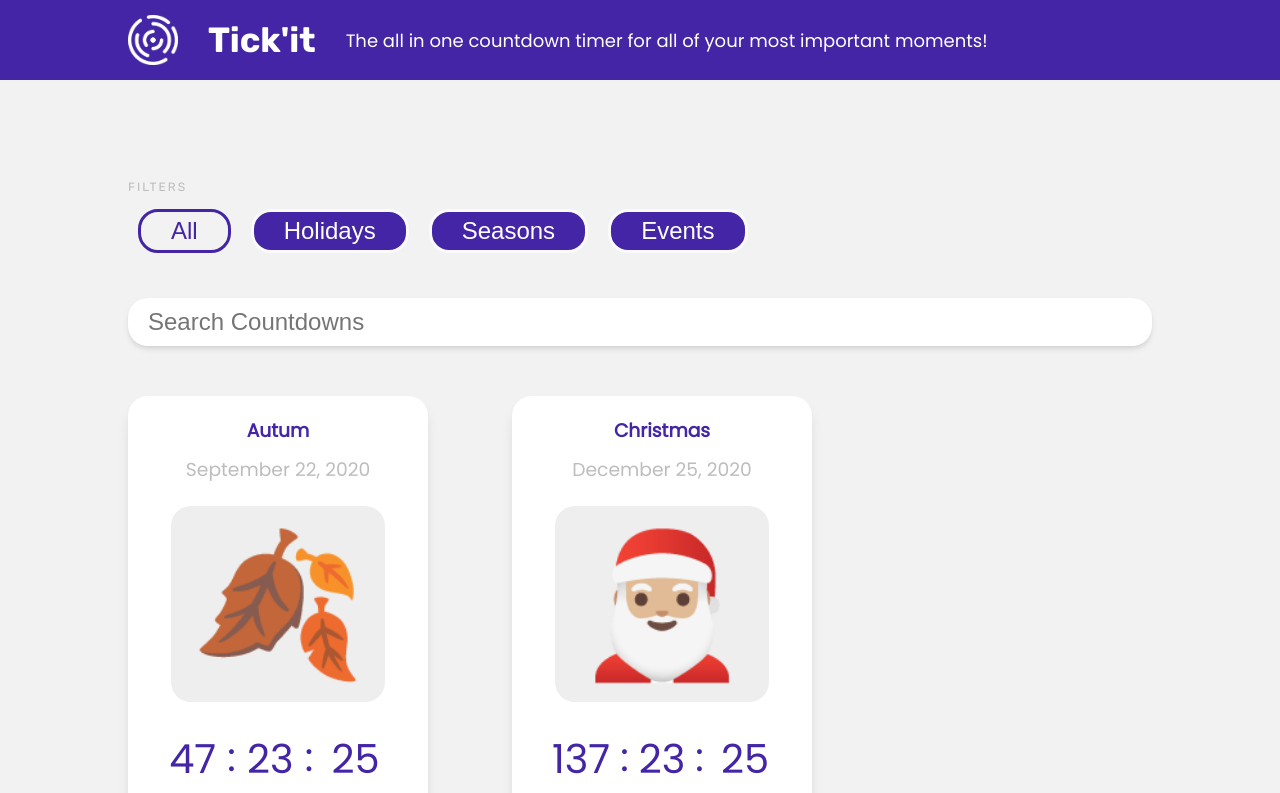
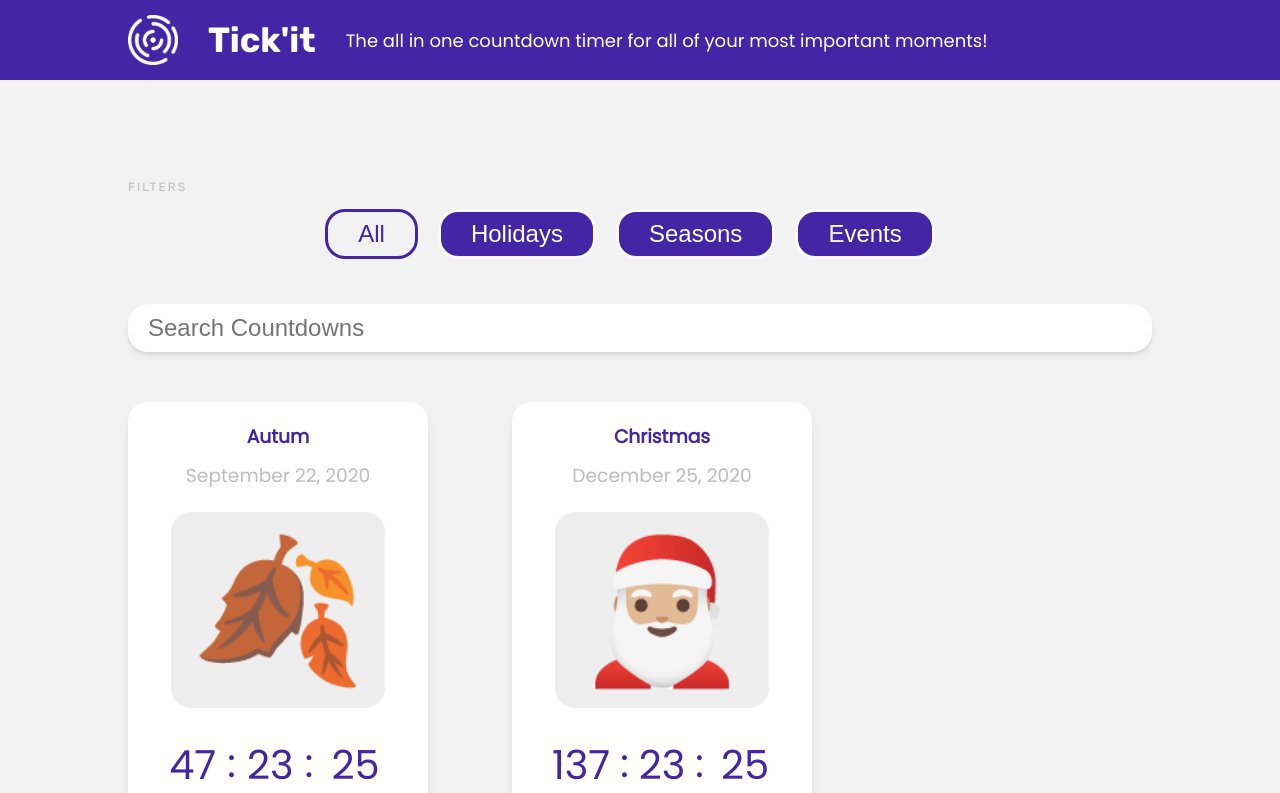
Before and after one commit to tyler-morales/countdown, a Vue app: page / in a window 1280 px wide. Shown: the top 793 px of the page. Built offline with nearby package versions, Linux system fonts and the light colour scheme.

Commit message:
💄  Fix minor styling on buttons

```diff
--- a/src/components/FilterBtn.vue
+++ b/src/components/FilterBtn.vue
@@ -40,13 +40,13 @@ export default {
 
 <style lang="scss" scoped>
 button {
-  padding: 5px 30px;
+  padding: 8px 30px;
   border-radius: 20px;
   background-color: var(--color-primary);
   color: #fff;
   font-size: 24px;
   transition: all 0.3s;
-  margin: 0 10px;
+  margin-right: 20px;
   border: 3px solid #fafafa;
 
   // &:hover {
--- a/src/components/Filters.vue
+++ b/src/components/Filters.vue
@@ -17,22 +17,13 @@ export default {
     FilterBtn,
     SearchCountdowns
   }
-  // data() {
-  //   return {
-  //     filters: [
-  //       { name: 'All', type: 'all' },
-  //       { name: 'Holidays', type: 'holiday' },
-  //       { name: 'Seasons', type: 'season' },
-  //       { name: 'Events', type: 'custom' }
-  //     ]
-  //   }
-  // }
 }
 </script>
 
 <style lang="scss" scoped>
 .filter-bar {
   display: flex;
+  justify-content: center;
   flex-wrap: wrap;
   gap: 45px;
   margin-top: 15px;
```
